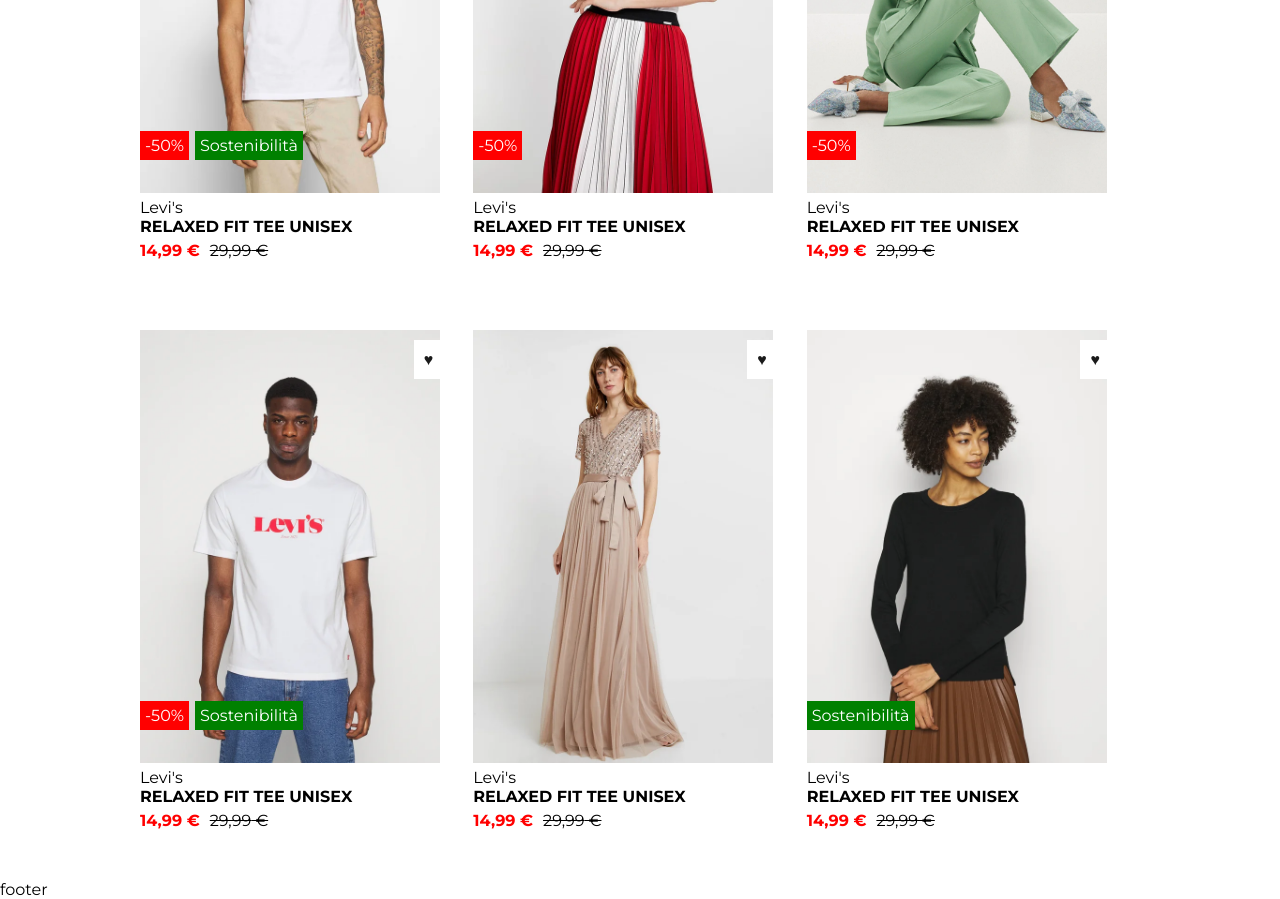
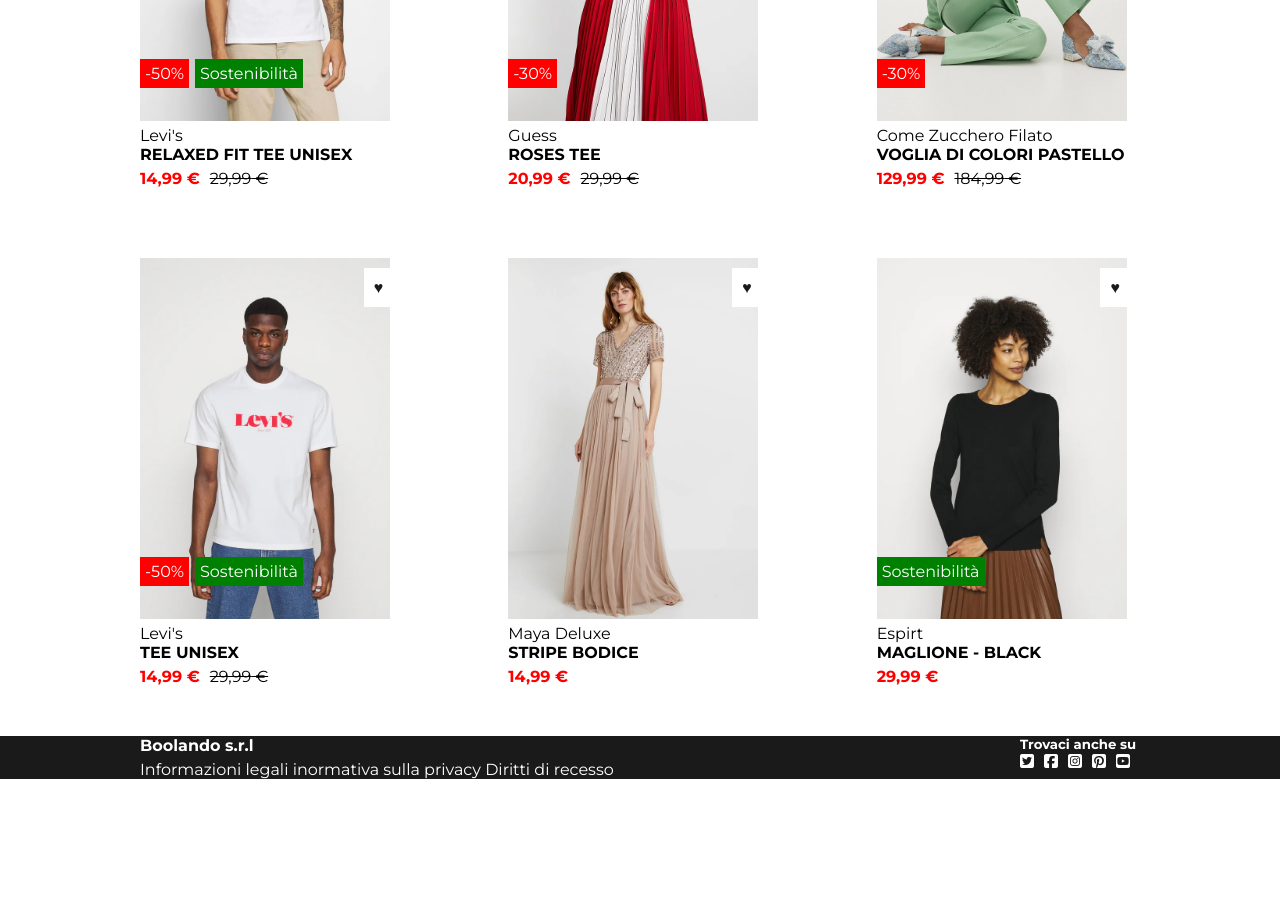
Before and after one commit to itsjackie00/html-css-boolando, a plain HTML site: page index.html in a window 1280 px wide. Shown: the part 340-1239 px from the top of the page. After the commit the page ends 1119 px from the top, so only its background shows below. Drawn offline with Linux system fonts and the light colour scheme.

Commit message:
added socials

```diff
--- a/css/style.css
+++ b/css/style.css
@@ -28,16 +28,21 @@ a {
     gap: 70px;
 }
 
+/* Main */
+main{
+    background-color: var(--color-bg-main);
+}
+
 /* Container */
 .container {
     max-width: 1200px;
     margin: 50px auto;
+    justify-items: center;
 }
 
 .small-container {
     max-width: 1000px;
     margin: 0 auto;
-    align-items: center;
 }
 
 /* Navigation */
@@ -77,15 +82,24 @@ p{
 
 /*  Card */
 .image {
-    width: 300px;
+    width: 250px;
     display: block;
+    vertical-align: bottom;
 }
-
+.secondary-image{
+    display: none;
+    width: 250px;
+}
+.card:hover .image{
+    display:none;
+}
+.card:hover .secondary-image{
+    display:block;
+}
 .card {
     width: calc(100% / 3 - 70px);
     cursor: pointer;
 }
-
 .card-image {
     position: relative;
 }
@@ -121,13 +135,20 @@ p{
     color: var(--color-primary);
     background-color: var(--color-bg-main);
     position:absolute;
-    right: -40px;
+    right: 10px;
     top:10px;
 }
 .price{
     padding-right: 10px;
 }
 
+/* Footer */
+footer{
+    background-color: var(--color-primary);
+    width: 100%;
+    height: 100%;
+    color: var(--color-bg-main);
+}
 
 /* Flex */
 .d-flex {
--- a/index.html
+++ b/index.html
@@ -39,10 +39,11 @@
 
     <!-- Contenuto principale -->
     <main class="container ">
-        <section class="small-container d-flex f-wrap gap">
+        <section class="small-container d-flex f-wrap gap j-content">
             <div class="card">
                 <div class="card-image">
                     <img class="image" src="./img/1.webp" alt="male wearing levis t-shirt">
+                    <img src="img/1b.webp" alt="male wearing levis t-shirt" class="secondary-image">
                     <div class="badge">-50&percnt;</div>
                     <div class="sostenibility">Sostenibilit&agrave;</div>
                     <div class="heart">&hearts;</div>
@@ -50,35 +51,43 @@
                     <h4>RELAXED FIT TEE UNISEX</h4>
                     <div class="price d-flex">
                         <p class="red"><strong>14,99 <span>&euro;</span></strong></p>
-                        <del><p>29,99<span> &euro;</span></p></del>
+                        <del>
+                            <p>29,99<span> &euro;</span></p>
+                        </del>
                     </div>
                 </div>
             </div>
 
             <div class="card">
                 <div class="card-image">
-                    <img class="image" src="./img/2.webp" alt="male wearing levis t-shirt">
-                    <div class="badge">-50&percnt;</div>
+                    <img class="image" src="./img/2.webp" alt="female guess t-shirt">
+                    <img src="img/2b.webp" alt="female guess t-shirt" class="secondary-image">
+                    <div class="badge">-30&percnt;</div>
                     <div class="heart">&hearts;</div>
-                    <p>Levi's</p>
-                    <h4>RELAXED FIT TEE UNISEX</h4>
+                    <p>Guess</p>
+                    <h4>ROSES TEE</h4>
                     <div class="price d-flex">
-                        <p class="red"><strong>14,99 <span>&euro;</span></strong></p>
-                        <del><p>29,99<span> &euro;</span></p></del>
+                        <p class="red"><strong>20,99 <span>&euro;</span></strong></p>
+                        <del>
+                            <p>29,99<span> &euro;</span></p>
+                        </del>
                     </div>
                 </div>
             </div>
 
             <div class="card">
                 <div class="card-image">
-                    <img class="image" src="./img/3.webp" alt="male wearing levis t-shirt">
-                    <div class="badge">-50&percnt;</div>
+                    <img class="image" src="./img/3.webp" alt="female wearing pastel">
+                    <img src="img/3b.webp" alt="female wearing pastel 2" class="secondary-image">
+                    <div class="badge">-30&percnt;</div>
                     <div class="heart">&hearts;</div>
-                    <p>Levi's</p>
-                    <h4>RELAXED FIT TEE UNISEX</h4>
+                    <p>Come Zucchero Filato</p>
+                    <h4>VOGLIA DI COLORI PASTELLO</h4>
                     <div class="price d-flex">
-                        <p class="red"><strong>14,99 <span>&euro;</span></strong></p>
-                        <del><p>29,99<span> &euro;</span></p></del>
+                        <p class="red"><strong>129,99 <span>&euro;</span></strong></p>
+                        <del>
+                            <p>184,99<span> &euro;</span></p>
+                        </del>
                     </div>
                 </div>
             </div>
@@ -86,50 +95,70 @@
             <div class="card">
                 <div class="card-image">
                     <img class="image" src="./img/4.webp" alt="male wearing levis t-shirt">
+                    <img src="img/4b.webp" alt="male wearing levis t-shirt 2" class="secondary-image">
                     <div class="badge">-50&percnt;</div>
                     <div class="sostenibility">Sostenibilit&agrave;</div>
                     <div class="heart">&hearts;</div>
                     <p>Levi's</p>
-                    <h4>RELAXED FIT TEE UNISEX</h4>
+                    <h4>TEE UNISEX</h4>
                     <div class="price d-flex">
                         <p class="red"><strong>14,99 <span>&euro;</span></strong></p>
-                        <del><p>29,99<span> &euro;</span></p></del>
+                        <del>
+                            <p>29,99<span> &euro;</span></p>
+                        </del>
                     </div>
                 </div>
             </div>
 
             <div class="card">
                 <div class="card-image">
-                    <img class="image" src="./img/5.webp" alt="male wearing levis t-shirt">
+                    <img class="image" src="./img/5.webp" alt="female wearing maya deluxe">
+                    <img src="img/5b.webp" alt="female wearing maya deluxe 2" class="secondary-image">
                     <div class="heart">&hearts;</div>
-                    <p>Levi's</p>
-                    <h4>RELAXED FIT TEE UNISEX</h4>
+                    <p>Maya Deluxe</p>
+                    <h4>STRIPE BODICE</h4>
                     <div class="price d-flex">
                         <p class="red"><strong>14,99 <span>&euro;</span></strong></p>
-                        <del><p>29,99<span> &euro;</span></p></del>
                     </div>
                 </div>
             </div>
 
             <div class="card">
                 <div class="card-image">
-                    <img class="image" src="./img/6.webp" alt="male wearing levis t-shirt">
+                    <img class="image" src="./img/6.webp" alt="female wearing a sweater">
+                    <img src="img/6b.webp" alt="female wearing a sweater 2" class="secondary-image">
                     <div class="sostenibility2">Sostenibilit&agrave;</div>
                     <div class="heart">&hearts;</div>
-                    <p>Levi's</p>
-                    <h4>RELAXED FIT TEE UNISEX</h4>
+                    <p>Espirt</p>
+                    <h4>MAGLIONE - BLACK</h4>
                     <div class="price d-flex">
-                        <p class="red"><strong>14,99 <span>&euro;</span></strong></p>
-                        <del><p>29,99<span> &euro;</span></p></del>
+                        <p class="red"><strong>29,99 <span>&euro;</span></strong></p>
                     </div>
                 </div>
             </div>
         </section>
     </main>
+    <!-- Contenuto finali -->
+    <footer>
+        <div class="d-flex small-container j-content">
+            <div>
+                <h4>Boolando s.r.l</h4>
+                <p>Informazioni legali inormativa sulla privacy Diritti di recesso</p>
+            </div>
+            <!-- social -->
+            <ul>
+                <h5>Trovaci anche su</h5>
+                <div class="social f-wrap d-flex">
+                    <li><i class="fa-brands fa-square-twitter"></i></li>
+                    <li><i class="fa-brands fa-square-facebook"></i></li>
+                    <li><i class="fa-brands fa-square-instagram"></i></li>
+                    <li><i class="fa-brands fa-square-pinterest"></i></li>
+                    <li><i class="fa-brands fa-square-youtube"></i></li>
+                </div>
+            </ul>
 
-    <!-- Contenuto finali -->
-    <footer class="debug">
-        footer
+        </div>
+        </div>
     </footer>
 </body>
 
```
